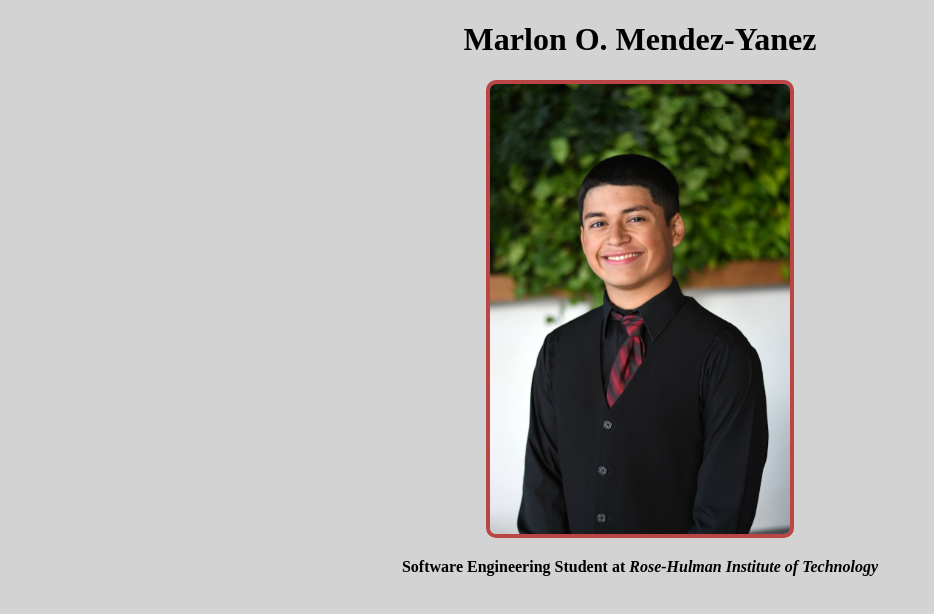
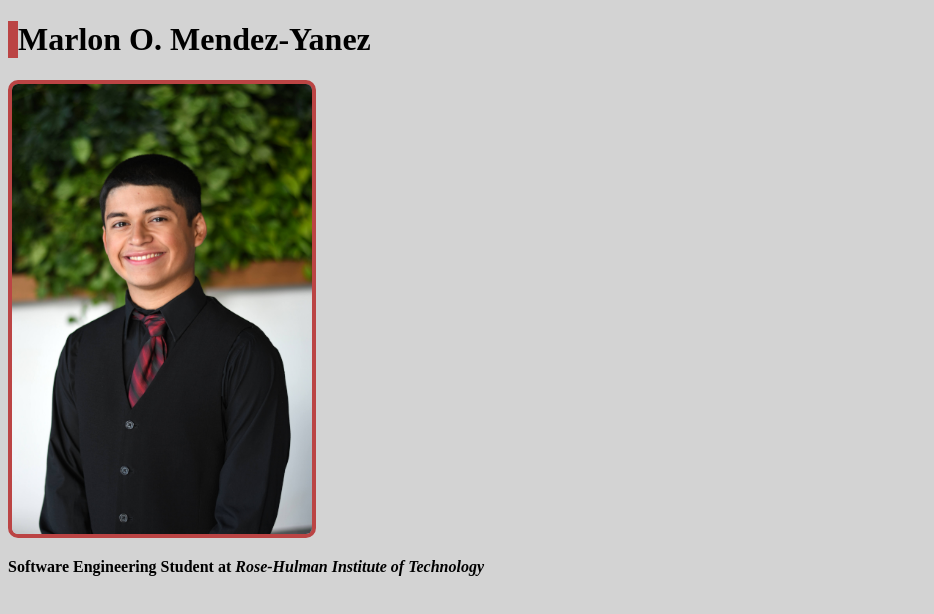
Before and after one commit to rhit-mendezm/rhit-mendezm.github.io, a plain HTML site: page public/home.html in a window 1280 px wide. Shown: the whole page, without its empty margins (0-934 px from the left). Drawn offline with Linux system fonts and the light colour scheme.

Commit message:
Body element is not center aligned anymore. Added a left border to h1.

```diff
--- a/src/styles.css
+++ b/src/styles.css
@@ -7,12 +7,15 @@ img {
 
   border: 4px solid var(--reddish-brown);
   border-radius: 10px;
+  text-align: center;
 }
 
 body {
   background-color: lightgray;
+}
 
-  text-align: center;
+h1 {
+  border-left: 10px solid var(--reddish-brown);
 }
 
 span {
```
